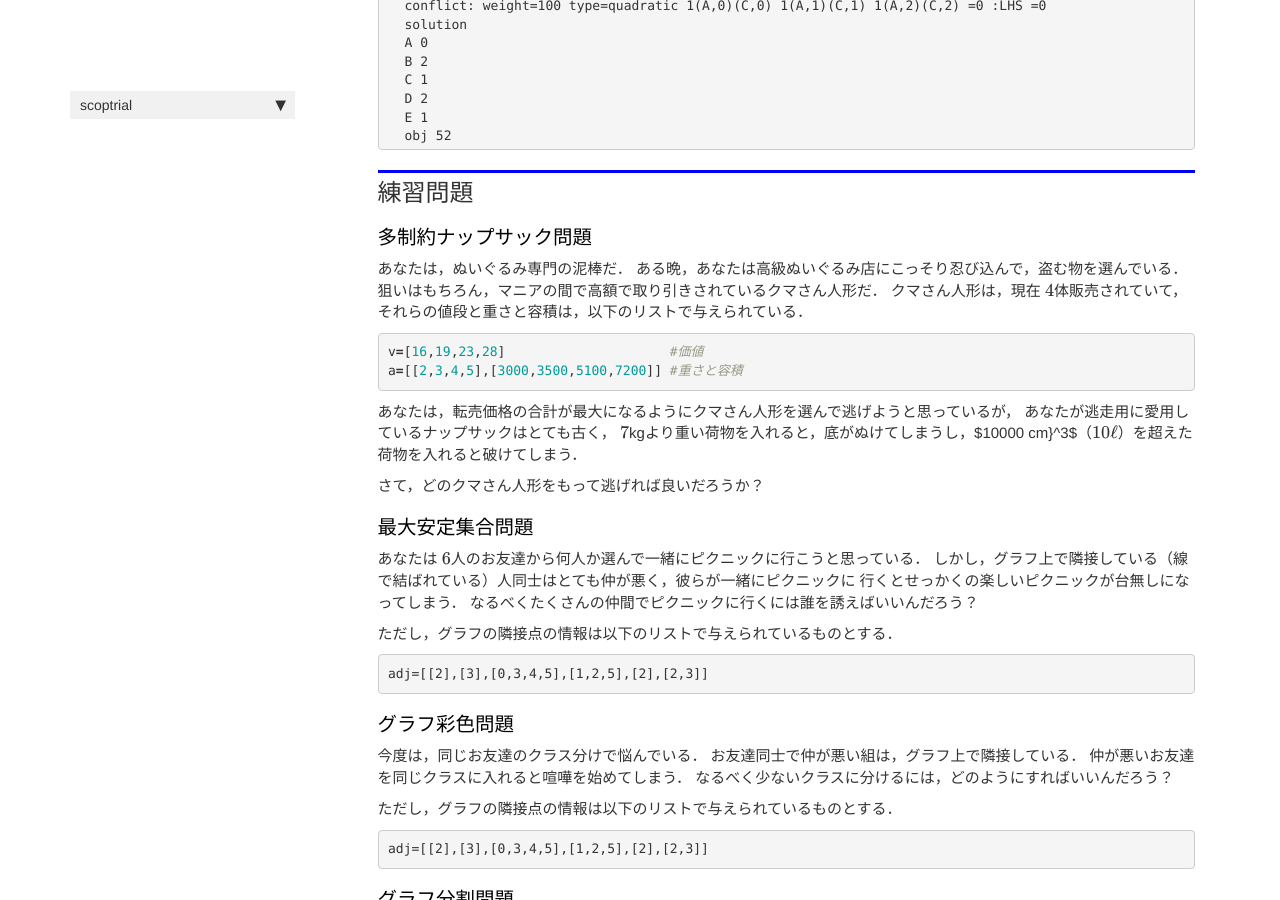
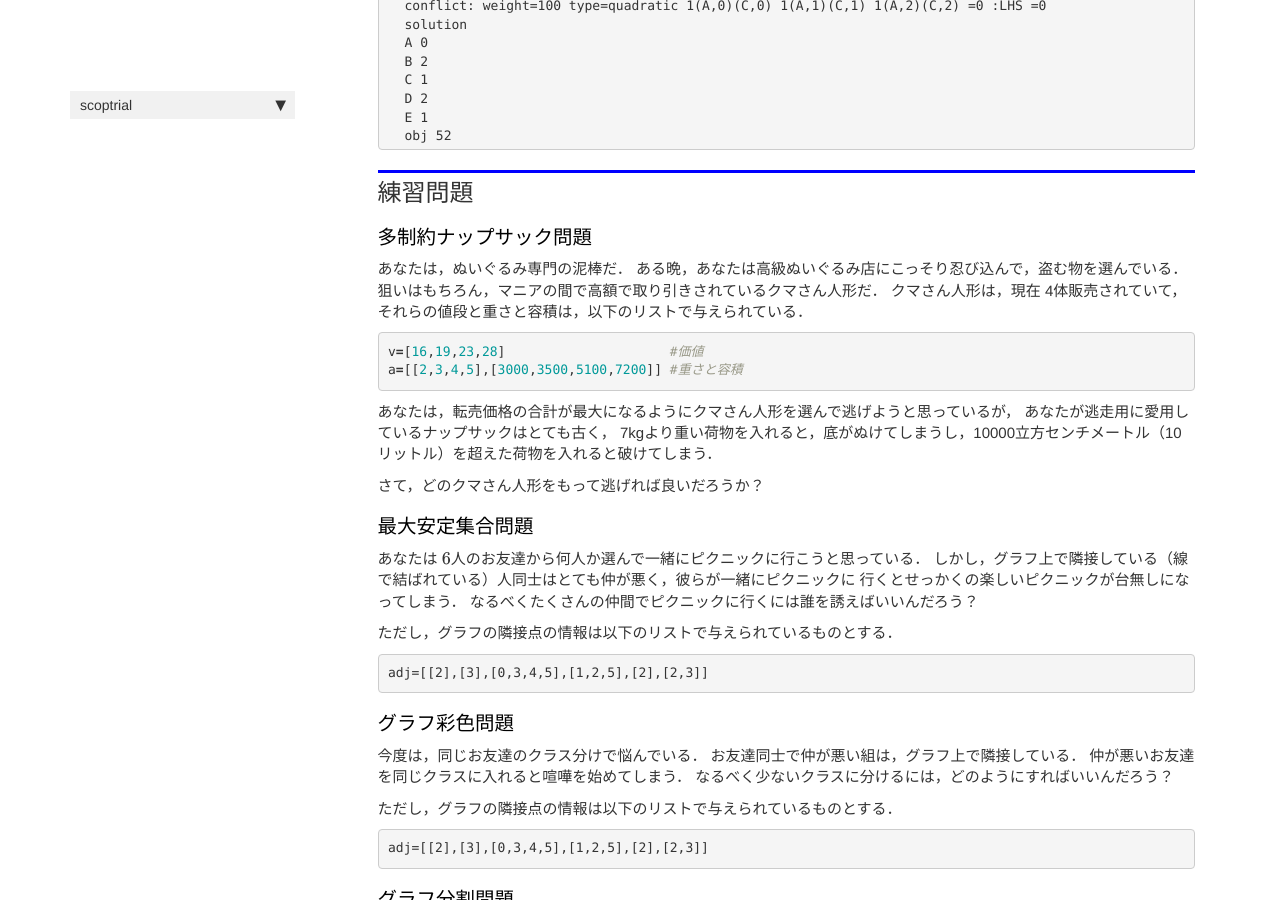
Before and after one commit to mikiokubo/scoptrial, a Jekyll site: the page built from docs/14scop.html, in a window 1280 px wide and 900 px high, scrolled down 17994 px. Built offline with Jekyll 4.4.1, drawn with Linux system fonts in a browser that asks for light colours; nearby versions of some CDN libraries; comment, search, counter and statistics services are not loaded.

Commit message:
ex ans removed

```diff
--- a/docs/14scop.html
+++ b/docs/14scop.html
@@ -1633,14 +1633,14 @@ obj 52
 <h3 id="&#22810;&#21046;&#32004;&#12490;&#12483;&#12503;&#12469;&#12483;&#12463;&#21839;&#38988;">&#22810;&#21046;&#32004;&#12490;&#12483;&#12503;&#12469;&#12483;&#12463;&#21839;&#38988;<a class="anchor-link" href="#&#22810;&#21046;&#32004;&#12490;&#12483;&#12503;&#12469;&#12483;&#12463;&#21839;&#38988;"> </a></h3><p>あなたは，ぬいぐるみ専門の泥棒だ．
 ある晩，あなたは高級ぬいぐるみ店にこっそり忍び込んで，盗む物を選んでいる．
 狙いはもちろん，マニアの間で高額で取り引きされているクマさん人形だ．
-クマさん人形は，現在 $4$体販売されていて，
+クマさん人形は，現在 4体販売されていて，
 それらの値段と重さと容積は，以下のリストで与えられている．</p>
 <div class="highlight"><pre><span></span><span class="n">v</span><span class="o">=</span><span class="p">[</span><span class="mi">16</span><span class="p">,</span><span class="mi">19</span><span class="p">,</span><span class="mi">23</span><span class="p">,</span><span class="mi">28</span><span class="p">]</span>                     <span class="c1">#価値</span>
 <span class="n">a</span><span class="o">=</span><span class="p">[[</span><span class="mi">2</span><span class="p">,</span><span class="mi">3</span><span class="p">,</span><span class="mi">4</span><span class="p">,</span><span class="mi">5</span><span class="p">],[</span><span class="mi">3000</span><span class="p">,</span><span class="mi">3500</span><span class="p">,</span><span class="mi">5100</span><span class="p">,</span><span class="mi">7200</span><span class="p">]]</span> <span class="c1">#重さと容積</span>
 </pre></div>
 <p>あなたは，転売価格の合計が最大になるようにクマさん人形を選んで逃げようと思っているが，
 あなたが逃走用に愛用しているナップサックはとても古く，
-$7$kgより重い荷物を入れると，底がぬけてしまうし，$10000 cm}^3$（$10$$\ell$）を超えた荷物を入れると破けてしまう．</p>
+7kgより重い荷物を入れると，底がぬけてしまうし，10000立方センチメートル（10リットル）を超えた荷物を入れると破けてしまう．</p>
 <p>さて，どのクマさん人形をもって逃げれば良いだろうか？</p>
 
 </div>
```
Also changed, not shown: 1 other file.
